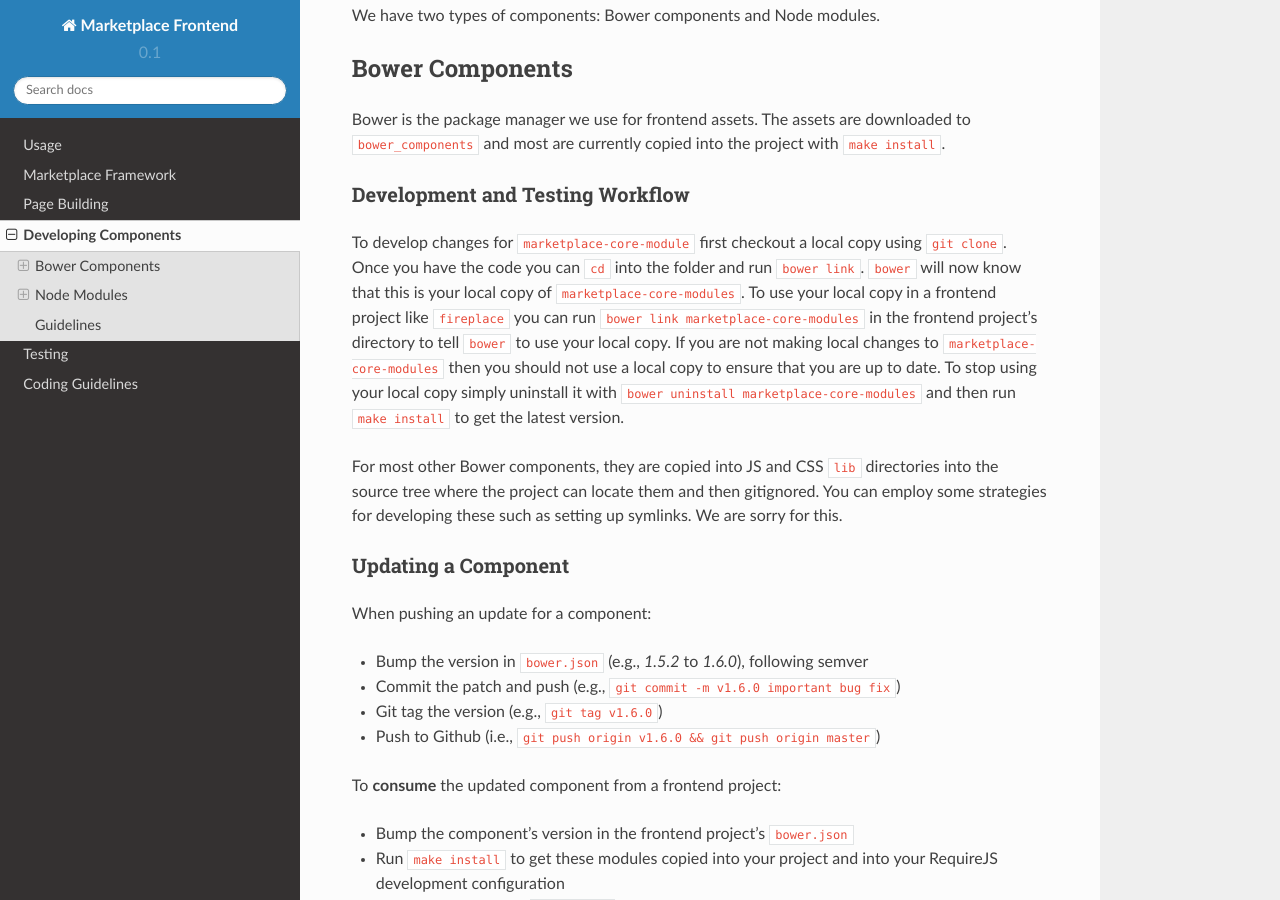
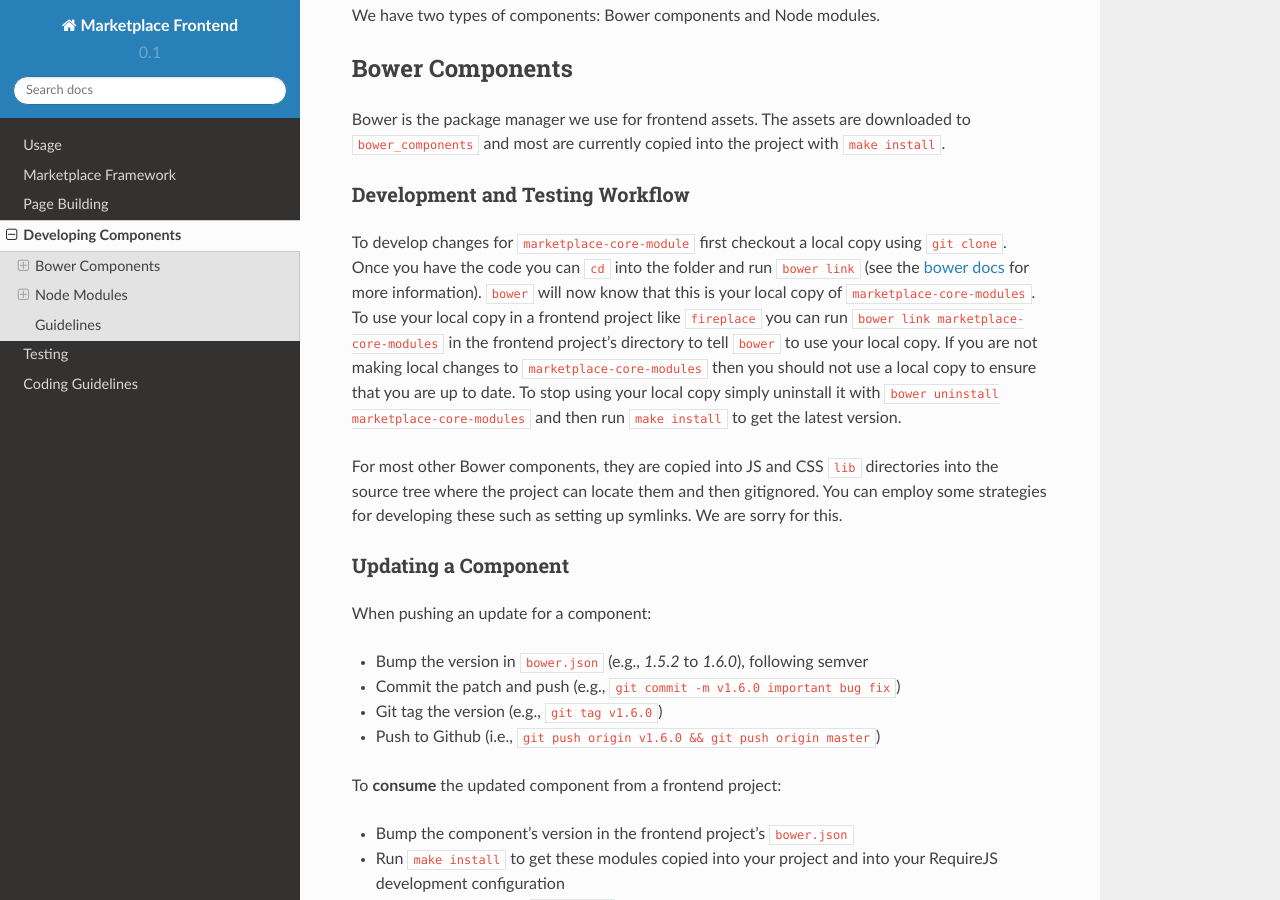
Before and after one commit to mozilla/marketplace-frontend-docs, a Sphinx documentation site: the page built from docs/topics/developing-components.rst, in a window 1280 px wide and 900 px high, scrolled down 324 px. Built offline with Sphinx 7.4.7 and the Read the Docs theme 2.0.0, drawn with Linux system fonts in a browser that asks for light colours; pages that are not in the unit, such as notebooks, are missing from menus.

Commit message:
Link to official `bower link` docs

```diff
--- a/docs/topics/developing-components.rst
+++ b/docs/topics/developing-components.rst
@@ -24,9 +24,10 @@ Development and Testing Workflow
 
 To develop changes for ``marketplace-core-module`` first checkout a
 local copy using ``git clone``. Once you have the code you can ``cd``
-into the folder and run ``bower link``. ``bower`` will now know that
-this is your local copy of ``marketplace-core-modules``. To use your
-local copy in a frontend project like ``fireplace`` you can run
+into the folder and run ``bower link`` (see the `bower docs`_ for
+more information). ``bower`` will now know that this is your local
+copy of ``marketplace-core-modules``. To use your local copy in a
+frontend project like ``fireplace`` you can run
 ``bower link marketplace-core-modules`` in the frontend project's
 directory to tell ``bower`` to use your local copy. If you are not
 making local changes to ``marketplace-core-modules`` then you should
@@ -39,6 +40,8 @@ For most other Bower components, they are copied into JS and CSS ``lib``
 directories into the source tree where the project can locate them and then
 gitignored. You can employ some strategies for developing these such as setting
 up symlinks. We are sorry for this.
+
+.. _bower docs: http://bower.io/docs/api/#link
 
 Updating a Component
 --------------------
```
